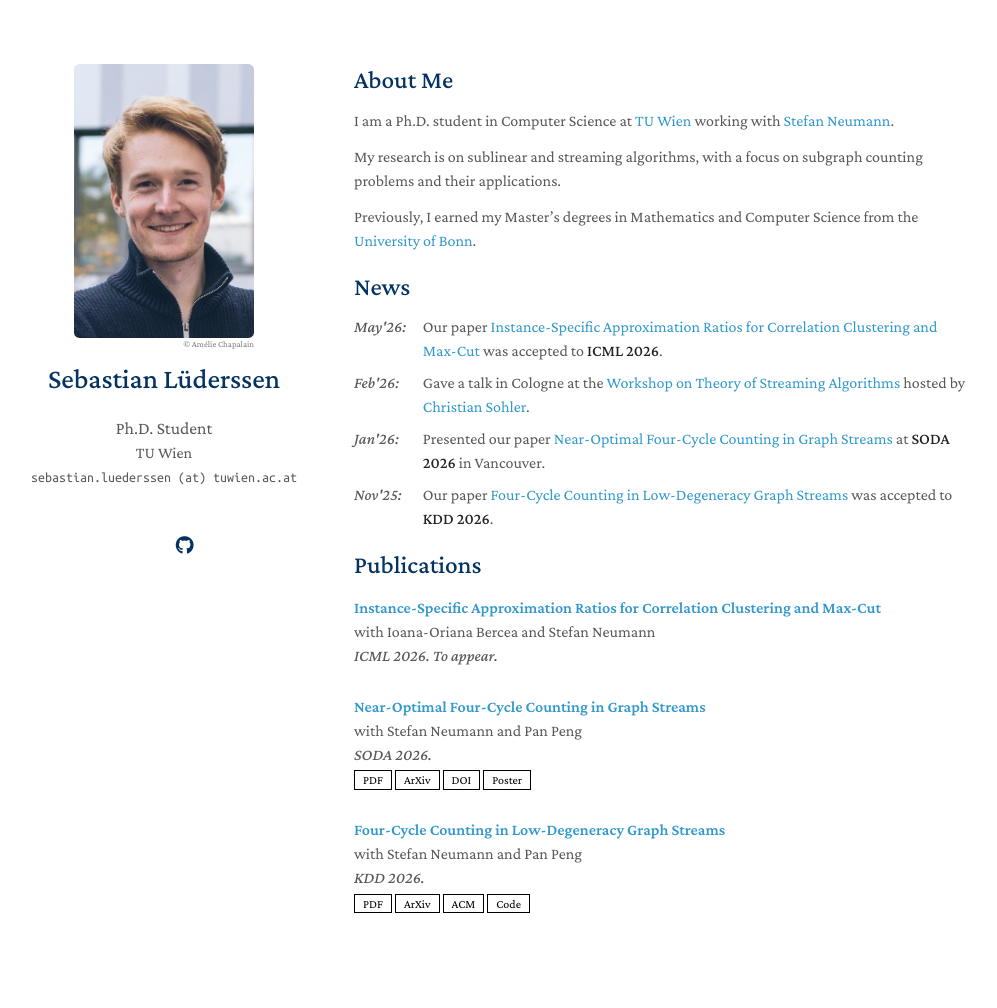
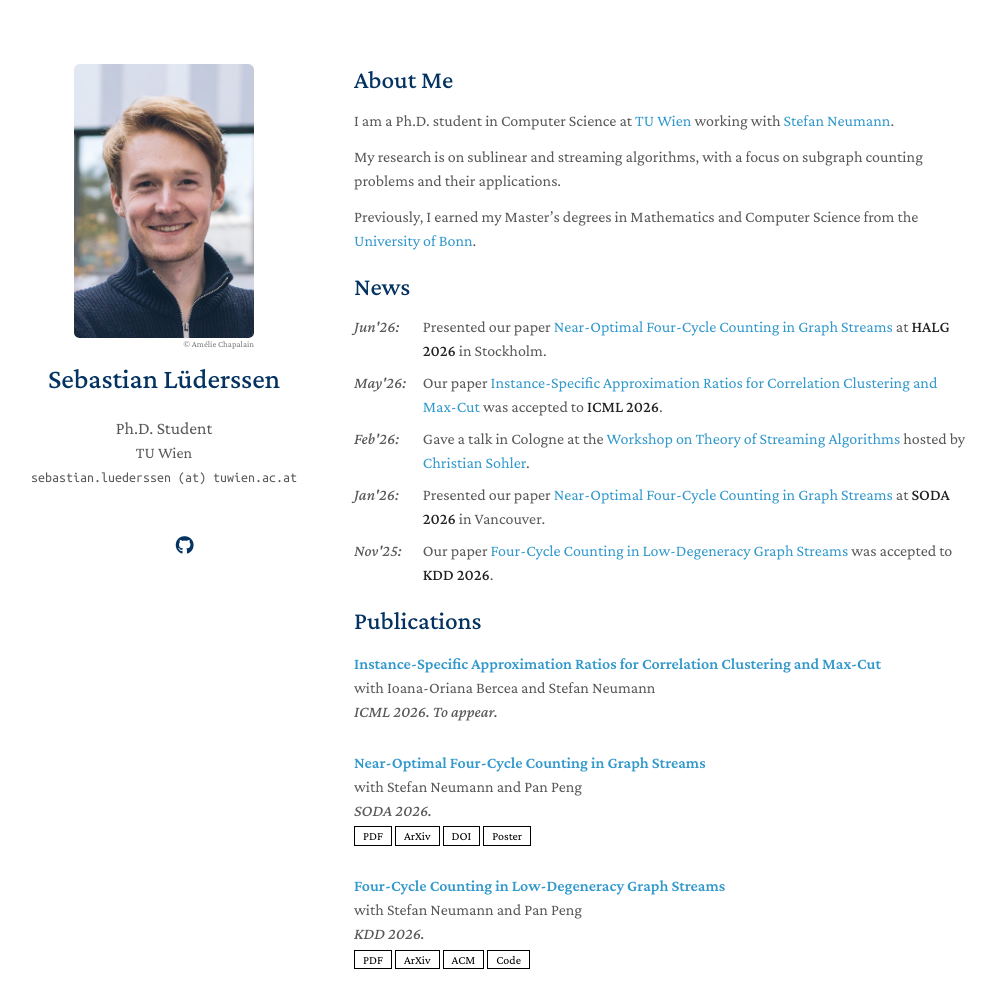
Before and after one commit to sl-dv/sl-dv.github.io, a Jekyll site: the page built from index.md, in a window 1280 px wide and 1091 px high. Shown: the top 1008 px of the window, without its empty margins (146-1143 px from the left). Built offline with Jekyll 4.4.1, drawn with Linux system fonts in a browser that asks for light colours; a style sheet for code colours, icons or effects is not loaded; our own code applies the rules of GitHub Pages for plain Markdown files.

Commit message:
Added News HALG 2026

```diff
--- a/index.md
+++ b/index.md
@@ -13,6 +13,7 @@ Previously, I earned my Master's degrees in Mathematics and Computer Science fro
 ## News
 
 <ul class="news-list">
+  <li><span class="news-date">Jun'26:</span><span class="news-text">Presented our paper <a href="https://arxiv.org/abs/2604.00828">Near-Optimal Four-Cycle Counting in Graph Streams</a> at <strong>HALG 2026</strong> in Stockholm.</span></li>
   <li><span class="news-date">May'26:</span><span class="news-text">Our paper <a href="">Instance-Specific Approximation Ratios for Correlation Clustering and Max-Cut</a> was accepted to <strong>ICML 2026</strong>.</span></li>
   <li><span class="news-date">Feb'26:</span><span class="news-text">Gave a talk in Cologne at the <a href="https://imfess.uni-koeln.de/aktivitaeten/algoearth/events/streaming-workshop">Workshop on Theory of Streaming Algorithms</a> hosted by <a  href="https://cs.uni-koeln.de/ls-sohler/team/prof-dr-christian-sohler">Christian Sohler</a>.</span></li>
   <li><span class="news-date">Jan'26:</span><span class="news-text">Presented our paper <a href="https://arxiv.org/abs/2604.00828">Near-Optimal Four-Cycle Counting in Graph Streams</a> at <strong>SODA 2026</strong> in Vancouver.</span></li>
```
